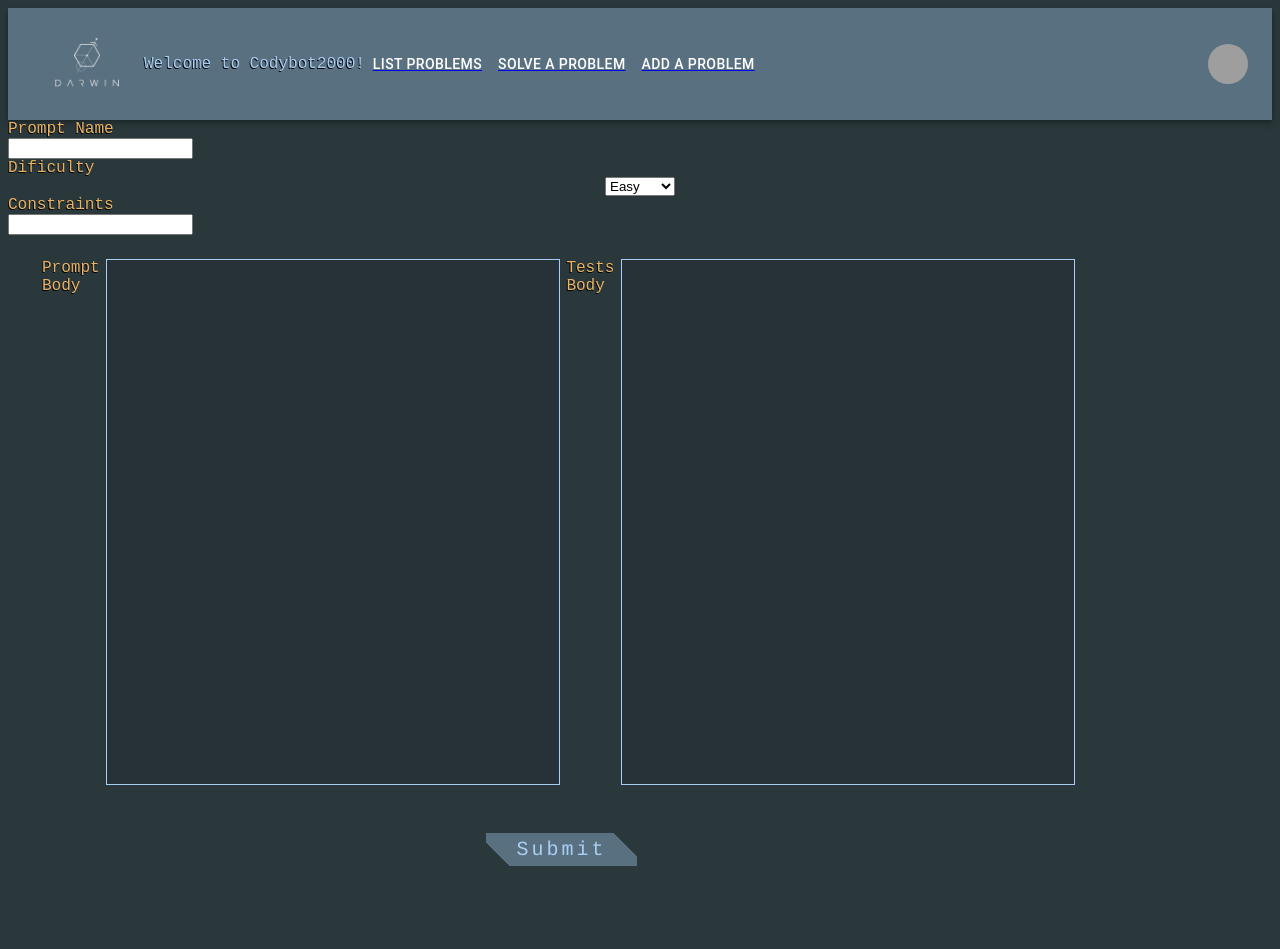
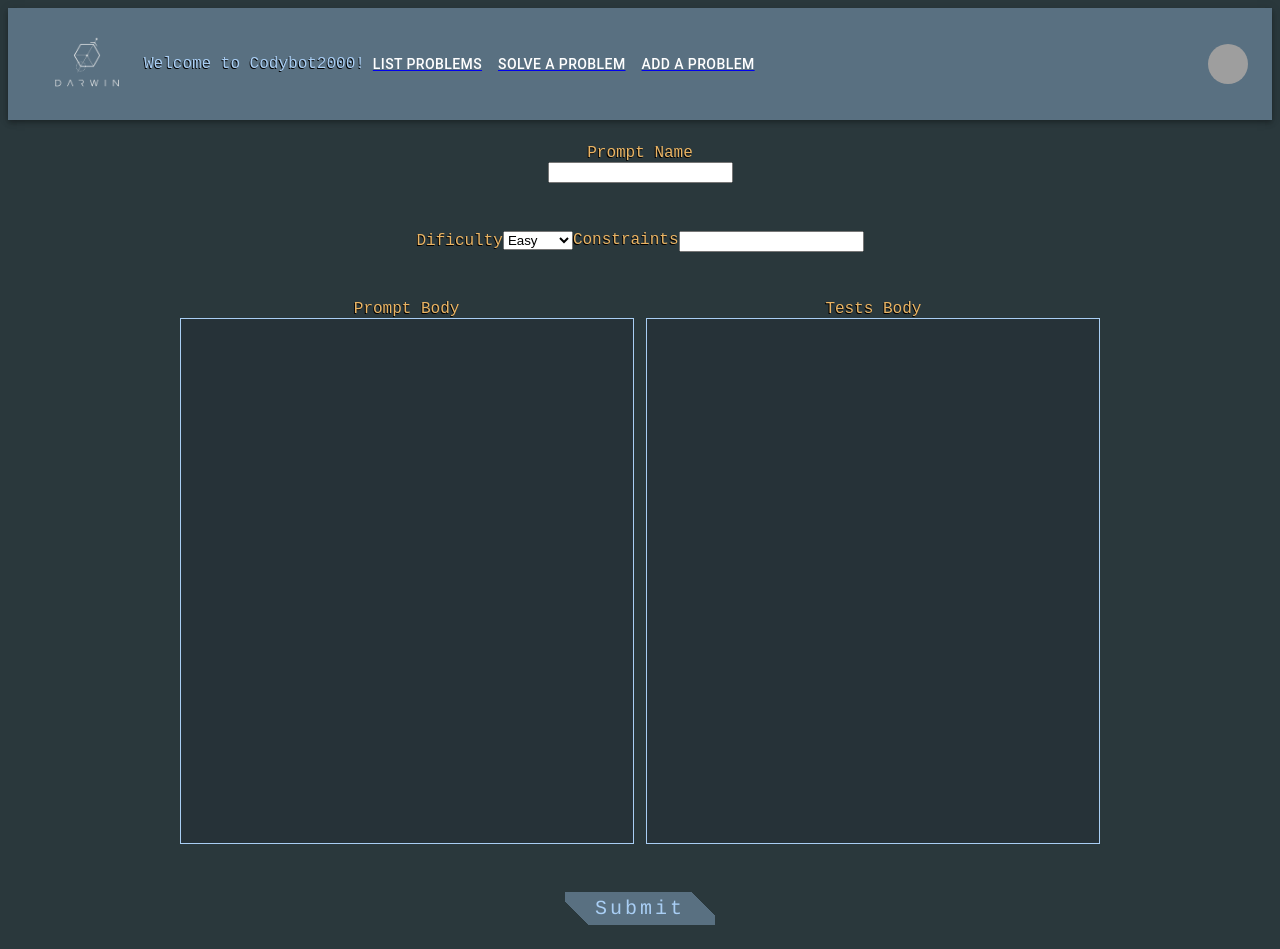
Before and after one commit to pufflehuff/codybot2000, a React app: page /add in a window 1280 px wide. Before the commit the page ends 890 px from the top, so only its background shows below. Built offline with nearby package versions, Linux system fonts and the light colour scheme; grey boxes are pictures that could not be loaded; the HTML template or start-up script is replaced by a standard one.

Commit message:
Minor typo adjustment

```diff
--- a/client/src/components/addPrompt/AddNewPrompt.jsx
+++ b/client/src/components/addPrompt/AddNewPrompt.jsx
@@ -27,10 +27,10 @@ export default function AddNewPrompt() {
   };
 
   return (
-    <form className="PromptFrom">
-
+    <form className="PromptForm">
+      <div className="PromptRow">
+        <label htmlFor="promptName" className="PromptLabel">
           Prompt Name
-      <label htmlFor="promptName" className="PromptLabel">
           <input
             type="text"
             name="propmptName"
@@ -39,9 +39,10 @@ export default function AddNewPrompt() {
             }}
           />
         </label>
-
+      </div>
+      <div className="PromptRow">
+        <label htmlFor="promptDificulty" className="PromptLabel">
           Dificulty
-      <label htmlFor="promptDificulty" className="PromptLabel">
           <select
             onChange={(event) => {
               setDificulty(event.target.value);
@@ -52,9 +53,9 @@ export default function AddNewPrompt() {
             <option>Hard</option>
           </select>
         </label>
-
         Constraints
         <label htmlFor="promptCOnstraints" className="PromptLabel">
+
           <input
             type="text"
             name="propmptConstraints"
@@ -63,10 +64,11 @@ export default function AddNewPrompt() {
             }}
           />
         </label>
+      </div>
 
       <div className="PromptRow">
+        <label htmlFor="promptBody" className="PromptLabel">
           Prompt Body
-        <label htmlFor="promptBody" className="PromptLabel">
           <textarea
             type="textarea"
             name="promptBody"
@@ -76,8 +78,9 @@ export default function AddNewPrompt() {
           />
         </label>
 
+
+        <label htmlFor="testsBody" className="PromptLabel">
           Tests Body
-        <label htmlFor="testsBody" className="PromptLabel">
           <textarea
             type="textarea"
             name="testsBody"
```
Lines whose indentation alone changed are shown as unchanged.
